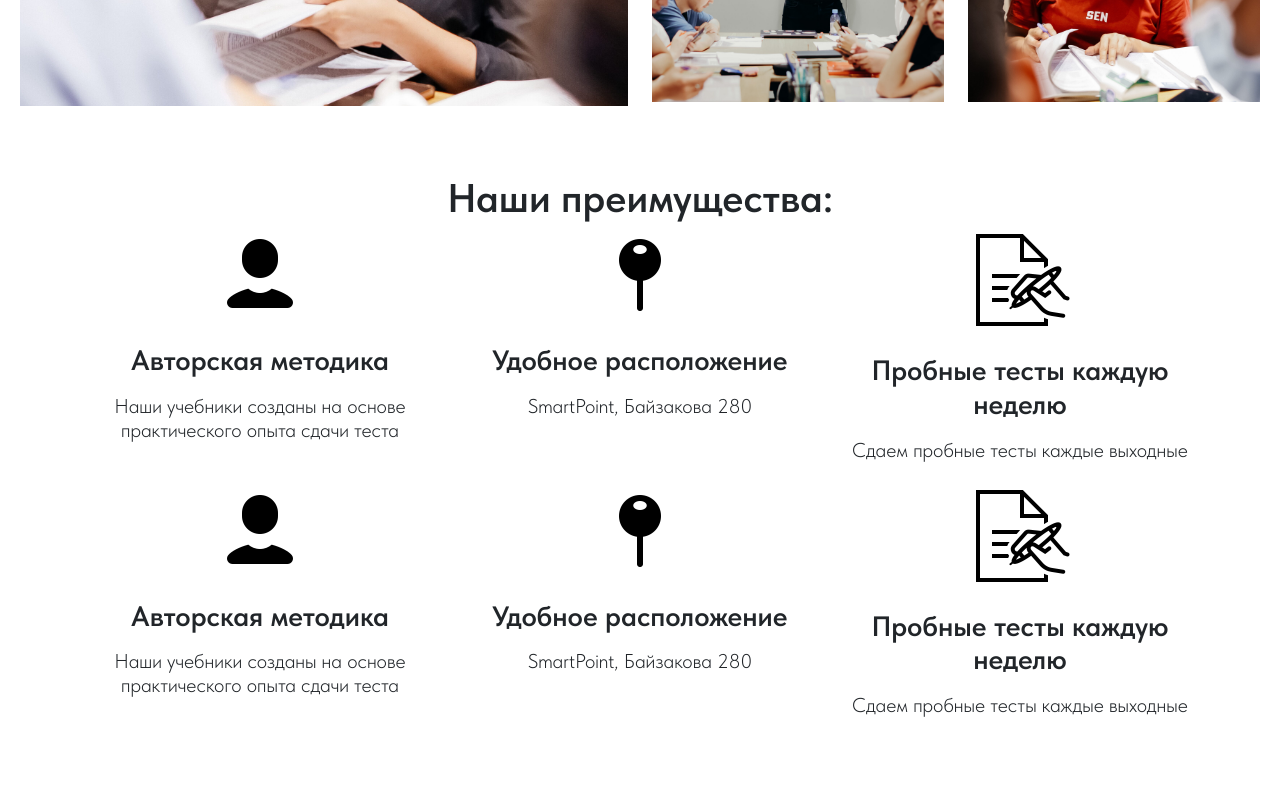
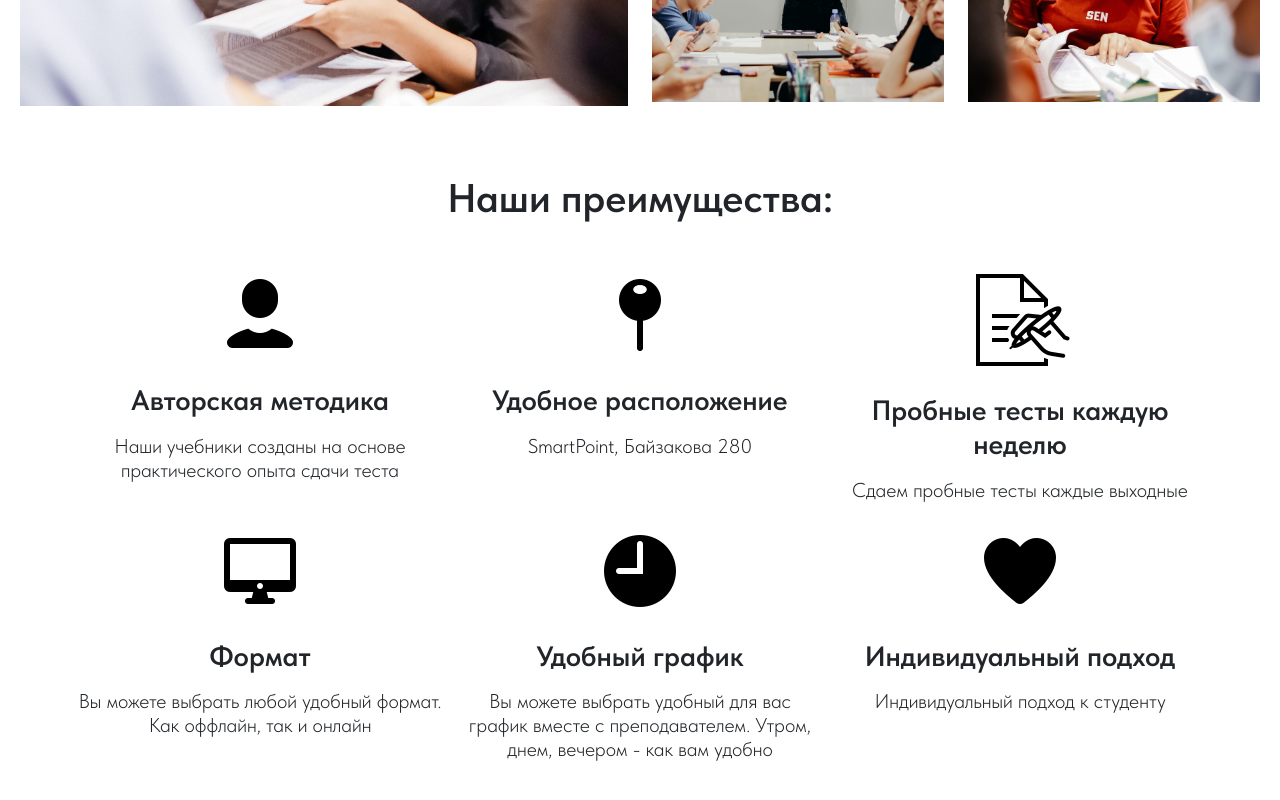
Before and after one commit to KhDan007/IELTS-7-45, a React (Create React App) app in the folder client/: page / in a window 1280 px wide. Shown: the part 1312-2112 px from the top of the page. Built offline with nearby package versions, Linux system fonts and the light colour scheme.

Commit message:
make advantages to react-bootstrap

```diff
--- a/client/src/pages/components/Advantages.tsx
+++ b/client/src/pages/components/Advantages.tsx
@@ -1,3 +1,4 @@
+import { Container, Row, Col, Image } from 'react-bootstrap';
 import icon1 from '../../img/advantages/icon1.png';
 import icon2 from '../../img/advantages/icon2.png';
 import icon3 from '../../img/advantages/icon3.png';
@@ -8,14 +9,14 @@ import icon6 from '../../img/advantages/icon6.png';
 export const Advantages = () => {
    return (
       <div className="advantages text-center py-5">
-         <div className="container">
-            <h2 className="advatages__title tilda-sans-semibold fs-1">
+         <Container>
+            <h2 className="advatages__title tilda-sans-semibold fs-1 mb-5">
                Наши преимущества:
             </h2>
-            <div className="row d-flex justify-content-between">
-               <div className="col-6 col-md-4 px-2 pb-3">
+            <Row className="d-flex justify-content-between">
+               <Col xs={6} md={4} className="px-2 pb-3">
                   <div className="advantages__icon mb-4">
-                     <img className="img-fluid" src={icon1} alt="" />
+                     <Image className="img-fluid" src={icon1} alt="" />
                   </div>
                   <h3 className="advantages__subtitle tilda-sans-semibold fs-3 mb-3">
                      Авторская методика
@@ -24,10 +25,10 @@ export const Advantages = () => {
                      Наши учебники созданы на основе практического опыта сдачи
                      теста
                   </h4>
-               </div>
-               <div className="col-6 col-md-4 px-2 pb-3">
+               </Col>
+               <Col xs={6} md={4} className="px-2 pb-3">
                   <div className="advantages__icon mb-4">
-                     <img className="img-fluid" src={icon2} alt="" />
+                     <Image className="img-fluid" src={icon2} alt="" />
                   </div>
                   <h3 className="advantages__subtitle tilda-sans-semibold fs-3 mb-3">
                      Удобное расположение
@@ -35,10 +36,10 @@ export const Advantages = () => {
                   <h4 className="advantages__text tilda-sans-light fs-5">
                      SmartPoint, Байзакова 280
                   </h4>
-               </div>
-               <div className="col-6 col-md-4 px-2 pb-3">
+               </Col>
+               <Col xs={6} md={4} className="px-2 pb-3">
                   <div className="advantages__icon mb-4">
-                     <img className="img-fluid" src={icon3} alt="" />
+                     <Image className="img-fluid" src={icon3} alt="" />
                   </div>
                   <h3 className="advantages__subtitle tilda-sans-semibold fs-3 mb-3">
                      Пробные тесты каждую неделю
@@ -46,44 +47,44 @@ export const Advantages = () => {
                   <h4 className="advantages__text tilda-sans-light fs-5">
                      Сдаем пробные тесты каждые выходные
                   </h4>
-               </div>
-
-               <div className="col-6 col-md-4 px-2 pb-3">
+               </Col>
+               <Col xs={6} md={4} className="px-2 pb-3">
                   <div className="advantages__icon mb-4">
-                     <img className="img-fluid" src={icon1} alt="" />
+                     <Image className="img-fluid" src={icon4} alt="" />
                   </div>
                   <h3 className="advantages__subtitle tilda-sans-semibold fs-3 mb-3">
-                     Авторская методика
+                     Формат
                   </h3>
                   <h4 className="advantages__text tilda-sans-light fs-5">
-                     Наши учебники созданы на основе практического опыта сдачи
-                     теста
+                     Вы можете выбрать любой удобный формат. Как оффлайн, так и
+                     онлайн
                   </h4>
-               </div>
-               <div className="col-6 col-md-4 px-2 pb-3">
+               </Col>
+               <Col xs={6} md={4} className="px-2 pb-3">
                   <div className="advantages__icon mb-4">
-                     <img className="img-fluid" src={icon2} alt="" />
+                     <Image className="img-fluid" src={icon5} alt="" />
                   </div>
                   <h3 className="advantages__subtitle tilda-sans-semibold fs-3 mb-3">
-                     Удобное расположение
+                     Удобный график
                   </h3>
                   <h4 className="advantages__text tilda-sans-light fs-5">
-                     SmartPoint, Байзакова 280
+                     Вы можете выбрать удобный для вас график вместе с
+                     преподавателем. Утром, днем, вечером - как вам удобно
                   </h4>
-               </div>
-               <div className="col-6 col-md-4 px-2 pb-3">
+               </Col>
+               <Col xs={6} md={4} className="px-2 pb-3">
                   <div className="advantages__icon mb-4">
-                     <img className="img-fluid" src={icon3} alt="" />
+                     <Image className="img-fluid" src={icon6} alt="" />
                   </div>
                   <h3 className="advantages__subtitle tilda-sans-semibold fs-3 mb-3">
-                     Пробные тесты каждую неделю
+                     Индивидуальный подход
                   </h3>
                   <h4 className="advantages__text tilda-sans-light fs-5">
-                     Сдаем пробные тесты каждые выходные
+                     Индивидуальный подход к студенту
                   </h4>
-               </div>
-            </div>
-         </div>
+               </Col>
+            </Row>
+         </Container>
       </div>
    );
 };
```
